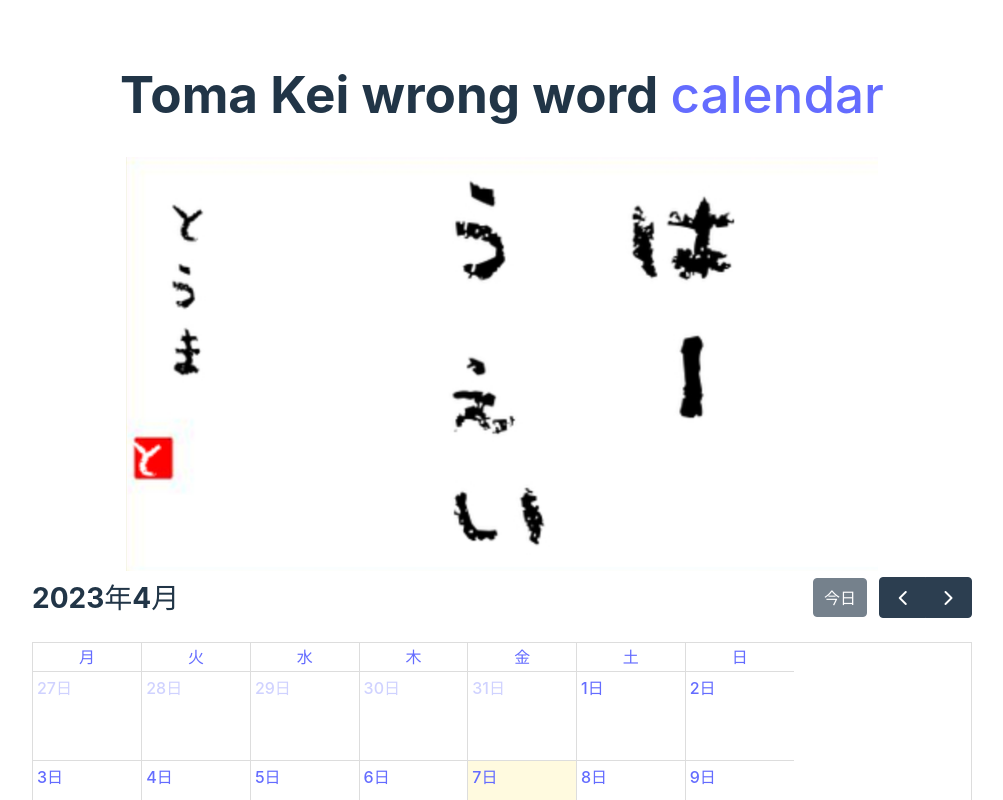
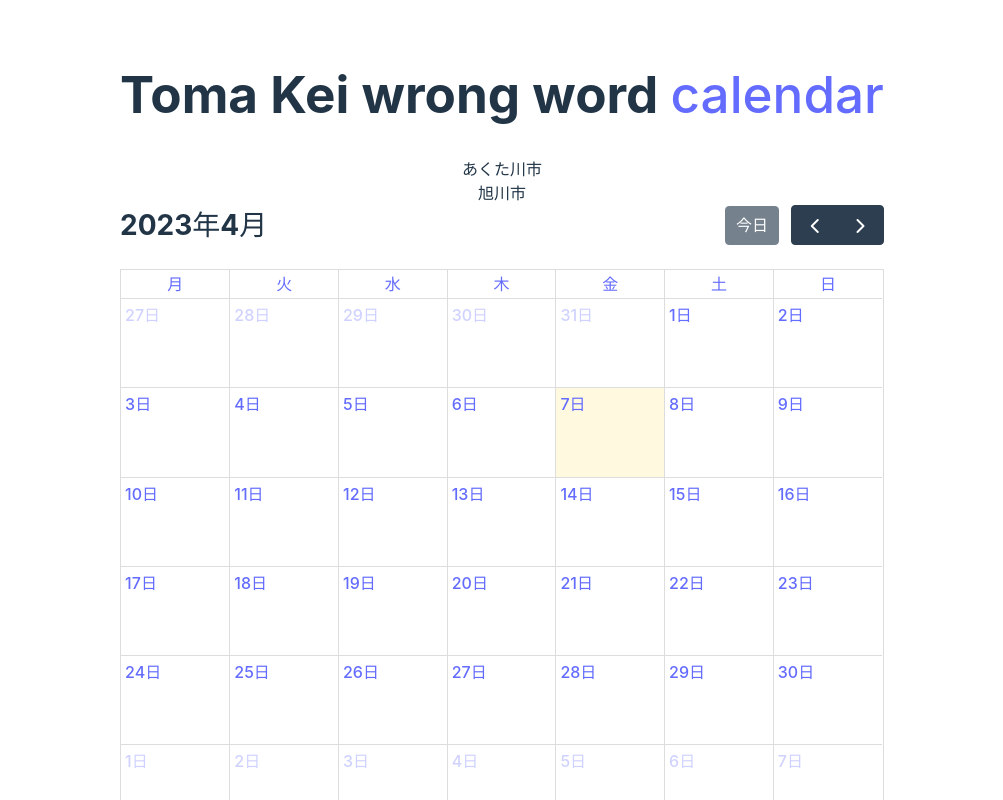
Before and after one commit to Shingo-test/wrong_word_calendar, a React (Vite) app: page / in a window 1280 px wide. Shown: the top 800 px of the page, without its empty margins (138-1141 px from the left). Built offline with nearby package versions, Linux system fonts and the light colour scheme.

Commit message:
ワードのランダム出力のロジック書きました

```diff
--- a/src/App.jsx
+++ b/src/App.jsx
@@ -2,6 +2,7 @@ import React from "react";
 import FullCalendar from "@fullcalendar/react"; // must go before plugins
 import dayGridPlugin from "@fullcalendar/daygrid"; // a plugin!
 import MainImage from "./MainImage";
+import WrongWord from "./WrongWord";
 import "./App.css";
 
 function App() {
@@ -10,7 +11,8 @@ function App() {
       <h1>
         Toma Kei wrong word <a href="#calendar">calendar</a>
       </h1>
-      <MainImage />
+      {/* <MainImage /> */}
+      <WrongWord />
       <div className="calendar" id="calendar">
         <FullCalendar
           plugins={[dayGridPlugin]}
--- /dev/null
+++ b/src/WrongWord.jsx
@@ -0,0 +1,38 @@
+class WW {
+  constructor(wrong, correct) {
+    this.wrong = wrong;
+    this.correct = correct;
+  }
+}
+function WrongWord() {
+  const words = [
+    new WW("スラックス", "slack"),
+    new WW("ハーウェイ", "Huawei（ファーウェイ）"),
+    new WW("ご戻り", "お戻り"),
+    new WW("オンラインサポート", "オンライン葬儀＋ご葬儀サポート"),
+    new WW("醤油バッタ", "ショウリョウバッタ"),
+    new WW("てつる", "徹（とおる）"),
+    new WW("＠掃除", "＠葬儀"),
+    new WW("材料検討", "検討材料"),
+    new WW("梅こうじ", "塩麴"),
+    new WW("カネコハルオ", "金島はるこさん"),
+    new WW("明日のご出棺のご予定は～", "明日の出勤の予定は"),
+    new WW("あくた川市", "旭川市"),
+    new WW("ゆうじょう", "友丈（ともじょう）"),
+    new WW("誰様宛に連絡～", "どなた様宛に～"),
+    new WW("リモート出社", "リモート出勤"),
+    new WW("ようとうふとう", "東洋埠頭（とうようふとう）"),
+    new WW("＠葬儀時間", "＠葬儀事務局"),
+    new WW("そうさつ", "相殺（そうさい）"),
+    new WW("供花棚卸サービス", "供花卸サービス"),
+  ];
+  const rand = Math.random() * words.length;
+  const index = Math.floor(rand);
+  return (
+    <>
+      <div className="wrong-word-text">{words[index].wrong}</div>
+      <div className="correct-word-text">{words[index].correct}</div>
+    </>
+  );
+}
+export default WrongWord;
```
